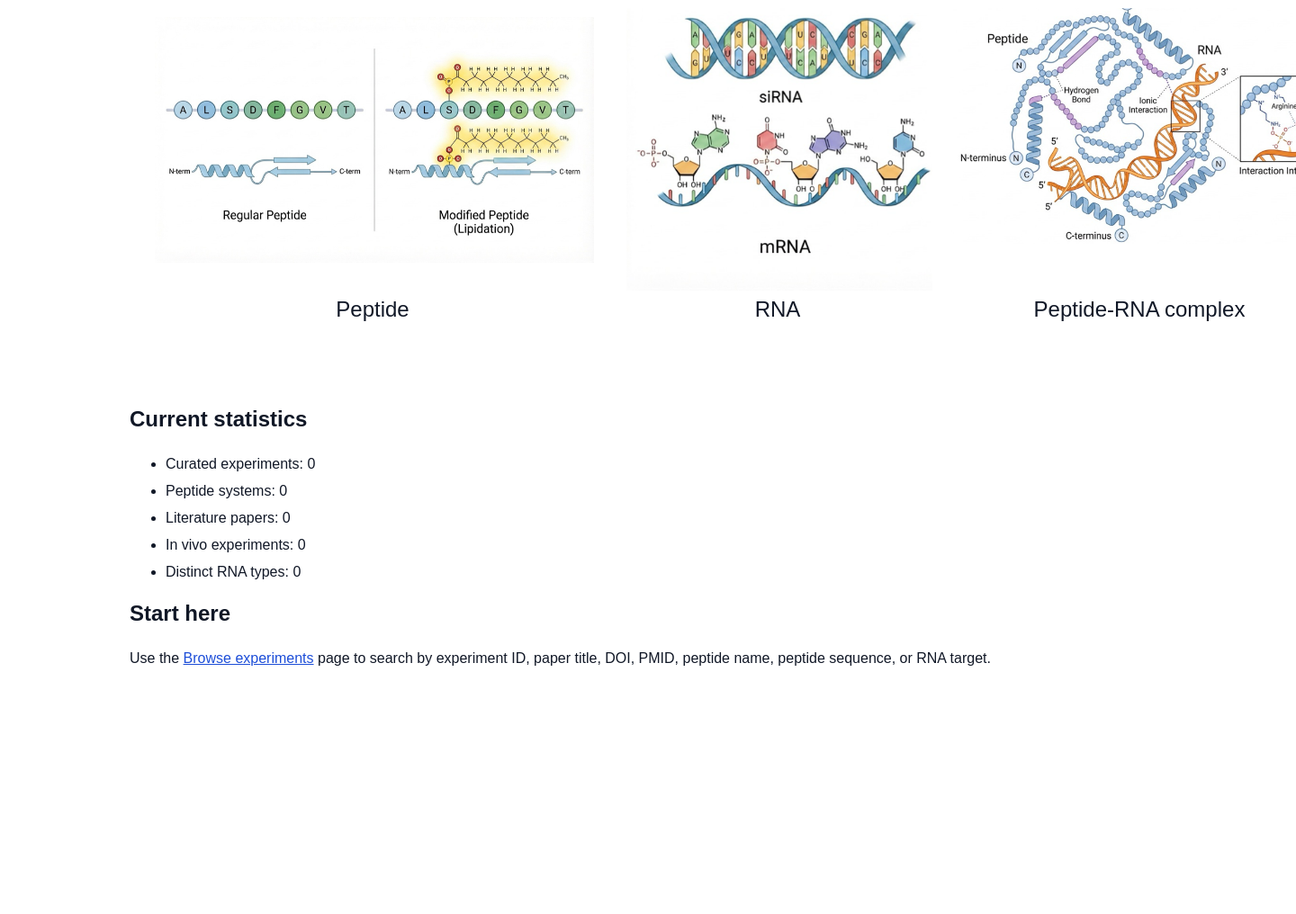
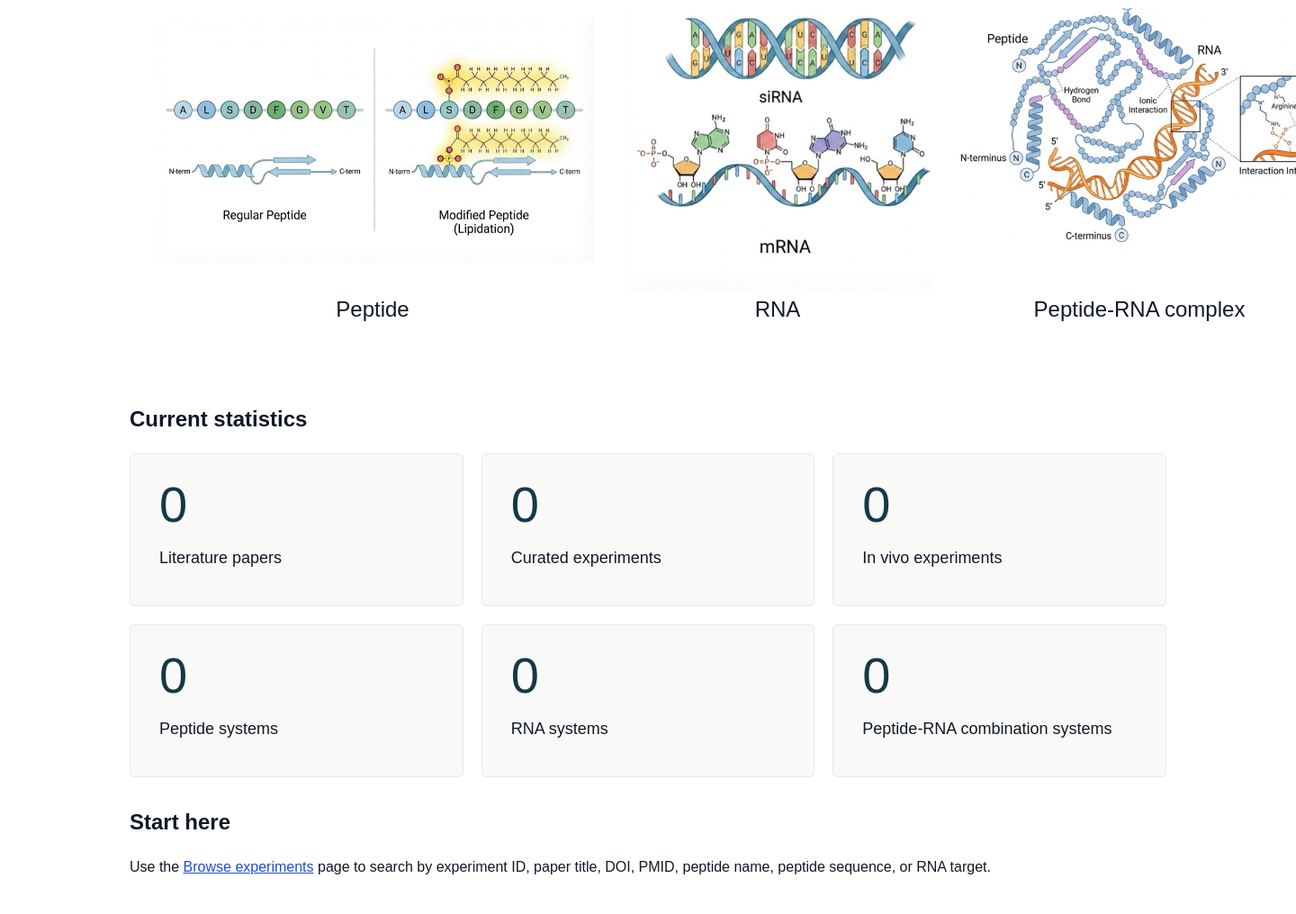
Before and after one commit to shakhawath/peprna-db, a Django app: page / in a window 1440 px wide; the page is wider, and only the part inside the window is pictured. Shown: the part 177-1193 px from the top of that part at 90% size. Before the commit the page ends 917 px from the top of that part, so only its background shows below. Run offline with Django 5.2, Linux system fonts and the light colour scheme; data that the repository does not hold is empty.

Commit message:
Replace homepage stats list with summary cards

```diff
--- a/core/templates/core/base.html
+++ b/core/templates/core/base.html
@@ -168,6 +168,35 @@
             margin-bottom: 6px;
         }
 
+        .stats-grid {
+            display: grid;
+            grid-template-columns: repeat(3, minmax(0, 1fr));
+            gap: 20px;
+            margin: 20px 0 32px;
+        }
+
+        .stat-card {
+            background: #f9faf7;
+            border: 1px solid #e5e7eb;
+            border-radius: 6px;
+            padding: 28px 32px;
+            min-height: 170px;
+        }
+
+        .stat-value {
+            font-size: 56px;
+            line-height: 1;
+            margin: 0 0 18px;
+            color: #163847;
+            font-weight: 400;
+        }
+
+        .stat-label {
+            font-size: 18px;
+            color: var(--text);
+            margin: 0;
+        }
+
         dl {
             margin: 0 0 24px;
         }
@@ -194,6 +223,12 @@
         .home-figure-grid td {
             border: 0;
         }
+
+        @media (max-width: 900px) {
+            .stats-grid {
+                grid-template-columns: 1fr;
+            }
+        }
     </style>
     {% block extra_head %}{% endblock %}
 </head>
--- a/core/templates/core/home.html
+++ b/core/templates/core/home.html
@@ -45,13 +45,32 @@
     </table>
 
     <h2>Current statistics</h2>
-    <ul class="stats-list">
-        <li>Curated experiments: {{ stats.experiment_count }}</li>
-        <li>Peptide systems: {{ stats.peptide_count }}</li>
-        <li>Literature papers: {{ stats.paper_count }}</li>
-        <li>In vivo experiments: {{ stats.in_vivo_count }}</li>
-        <li>Distinct RNA types: {{ stats.rna_type_count }}</li>
-    </ul>
+    <div class="stats-grid">
+        <div class="stat-card">
+            <p class="stat-value">{{ stats.paper_count }}</p>
+            <p class="stat-label">Literature papers</p>
+        </div>
+        <div class="stat-card">
+            <p class="stat-value">{{ stats.experiment_count }}</p>
+            <p class="stat-label">Curated experiments</p>
+        </div>
+        <div class="stat-card">
+            <p class="stat-value">{{ stats.in_vivo_count }}</p>
+            <p class="stat-label">In vivo experiments</p>
+        </div>
+        <div class="stat-card">
+            <p class="stat-value">{{ stats.peptide_count }}</p>
+            <p class="stat-label">Peptide systems</p>
+        </div>
+        <div class="stat-card">
+            <p class="stat-value">{{ stats.rna_system_count }}</p>
+            <p class="stat-label">RNA systems</p>
+        </div>
+        <div class="stat-card">
+            <p class="stat-value">{{ stats.peptide_rna_system_count }}</p>
+            <p class="stat-label">Peptide-RNA combination systems</p>
+        </div>
+    </div>
 
     <h2>Start here</h2>
     <p>Use the <a href="{% url 'browse' %}">Browse experiments</a> page to search by experiment ID, paper title, DOI, PMID, peptide name, peptide sequence, or RNA target.</p>
--- a/core/views.py
+++ b/core/views.py
@@ -28,6 +28,37 @@ def canonical_peptide_name(value):
     if name.lower() in {"599 peptide", "599"}:
         return "INF7-G4-R9-K"
     return name
+
+
+def normalized_signature_part(value):
+    if value is None:
+        return ""
+    return " ".join(str(value).strip().split())
+
+
+def peptide_signature(experiment):
+    peptide = experiment.peptide
+    return (
+        normalized_signature_part(peptide.peptide_backbone_clean),
+        normalized_signature_part(peptide.peptide_backbone_tokenized),
+        normalized_signature_part(peptide.peptide_sequence_raw),
+        normalized_signature_part(peptide.sequence_engineering_extracted),
+        normalized_signature_part(peptide.stereochemistry_detected),
+        normalized_signature_part(peptide.peptide_modifications),
+        normalized_signature_part(peptide.noncanonical_residues),
+    )
+
+
+def rna_signature(experiment):
+    return (
+        normalized_signature_part(experiment.rna_type),
+        normalized_signature_part(experiment.rna_payload_or_target),
+        normalized_signature_part(experiment.target_gene_or_transcript),
+        normalized_signature_part(experiment.rna_sequence),
+        normalized_signature_part(experiment.sense_strand),
+        normalized_signature_part(experiment.antisense_strand),
+        normalized_signature_part(experiment.rna_modifications),
+    )
 
 
 DISPLAY_AS_YES_NO = {
@@ -70,18 +101,28 @@ def model_field_rows(instance):
 
 
 def home(request):
+    experiments = list(
+        Experiment.objects.select_related("peptide").all()
+    )
+    peptide_systems = {peptide_signature(experiment) for experiment in experiments}
+    rna_systems = {
+        signature
+        for experiment in experiments
+        for signature in [rna_signature(experiment)]
+        if any(signature)
+    }
+    peptide_rna_systems = {
+        (peptide_signature(experiment), rna_signature(experiment))
+        for experiment in experiments
+        if any(rna_signature(experiment))
+    }
     stats = {
-        "experiment_count": Experiment.objects.count(),
-        "peptide_count": Peptide.objects.count(),
+        "experiment_count": len(experiments),
+        "peptide_count": len(peptide_systems),
         "paper_count": Paper.objects.count(),
-        "in_vivo_count": Experiment.objects.filter(in_vivo_flag=True).count(),
-        "rna_type_count": (
-            Experiment.objects.exclude(rna_type__isnull=True)
-            .exclude(rna_type="")
-            .values("rna_type")
-            .distinct()
-            .count()
-        ),
+        "in_vivo_count": sum(1 for experiment in experiments if experiment.in_vivo_flag is True),
+        "rna_system_count": len(rna_systems),
+        "peptide_rna_system_count": len(peptide_rna_systems),
     }
     return render(request, "core/home.html", {"stats": stats})
 
```
